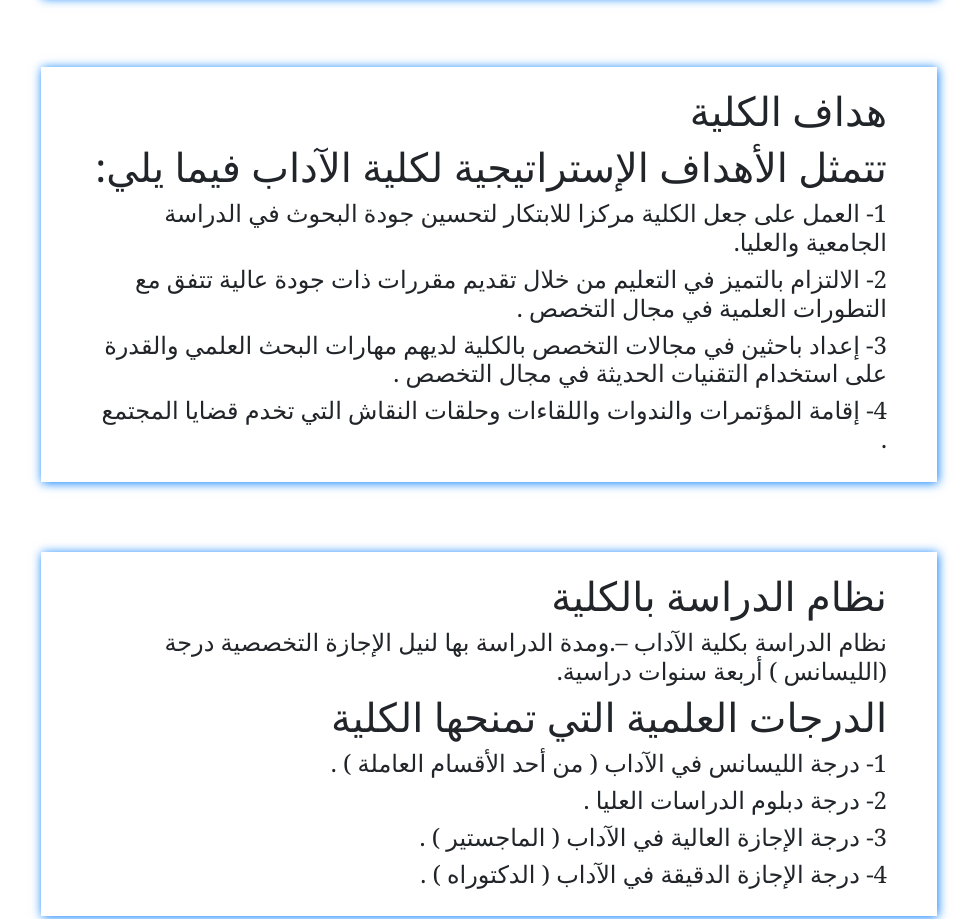
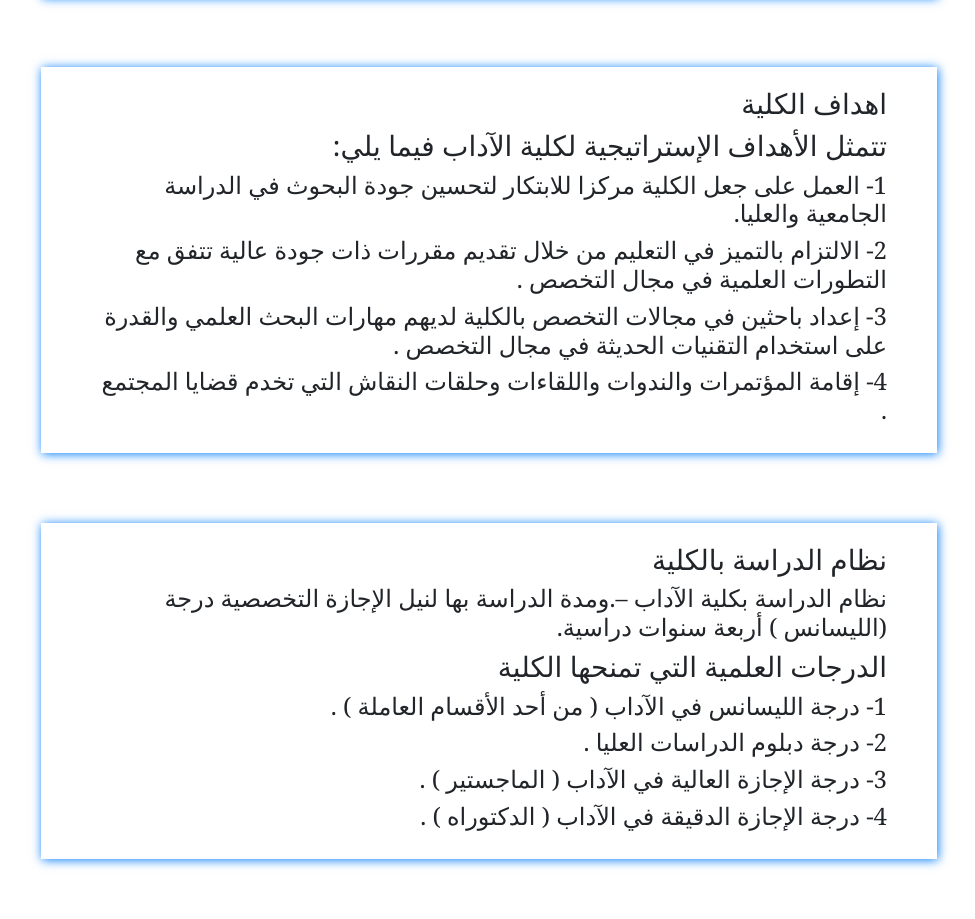
Before and after one commit to Karem900/College-of-Arts---Gemayel, a plain HTML site: page index.1.html in a window 1280 px wide. Shown: the part 1087-2006 px from the top of the page, without its empty margins (305-1280 px from the left). Drawn offline with nearby package versions, Linux system fonts and the light colour scheme.

Commit message:
Update index.1.html

```diff
--- a/index.1.html
+++ b/index.1.html
@@ -36,17 +36,17 @@
    <h4>تسعى كلية الآداب لإيجاد بيئة علمية وفق معايير الجودة الشاملة في مجالات التعليم والبحث العلمي وتأهيل متخصصين في الآداب واللغات والعلوم الاجتماعية والإنسانية في مرحلتي الليسانس والدراسات العليا والقيام بدور فعال في البحث العلمي وتعزيز بيئة التعلم المبتكر التي تنمي التفكير الإبداعي الناقد ومهارات الاتصال وحرية التعبير والمسؤولية الاجتماعية وخدمة المجتمع .</h4>
 </section>
 <section class="goals-b">
-  <h1>هداف الكلية</h1>
-  <h1>تتمثل الأهداف الإستراتيجية لكلية الآداب فيما يلي:</h1>
+  <h3>اهداف الكلية</h3>
+  <h3>تتمثل الأهداف الإستراتيجية لكلية الآداب فيما يلي:</h3>
   <h4> 1- العمل على جعل الكلية مركزا للابتكار لتحسين جودة البحوث في الدراسة الجامعية والعليا.</h4>
   <h4> 2- الالتزام بالتميز في التعليم من خلال تقديم مقررات ذات جودة عالية تتفق مع التطورات العلمية في مجال التخصص .</h4>
   <h4> 3- إعداد باحثين في مجالات التخصص بالكلية لديهم مهارات البحث العلمي والقدرة على استخدام التقنيات الحديثة في مجال التخصص .</h4>
   <h4> 4- إقامة المؤتمرات والندوات واللقاءات وحلقات النقاش التي تخدم قضايا المجتمع .</h4>
 </section>
 <section class="goals-c">
-  <h1>نظام الدراسة بالكلية</h1>
+  <h3>نظام الدراسة بالكلية</h3>
   <h4>  نظام الدراسة بكلية الآداب –.ومدة الدراسة بها لنيل الإجازة التخصصية درجة (الليسانس )  أربعة سنوات دراسية.</h4>
-   <h1>الدرجات العلمية التي تمنحها الكلية</h1>
+   <h3>الدرجات العلمية التي تمنحها الكلية</h3>
    <h4> 1- درجة الليسانس في الآداب ( من أحد الأقسام العاملة ) .</h4>
    <h4> 2- درجة دبلوم الدراسات العليا .</h4>
    <h4> 3- درجة الإجازة العالية في الآداب ( الماجستير ) .</h4>
```
